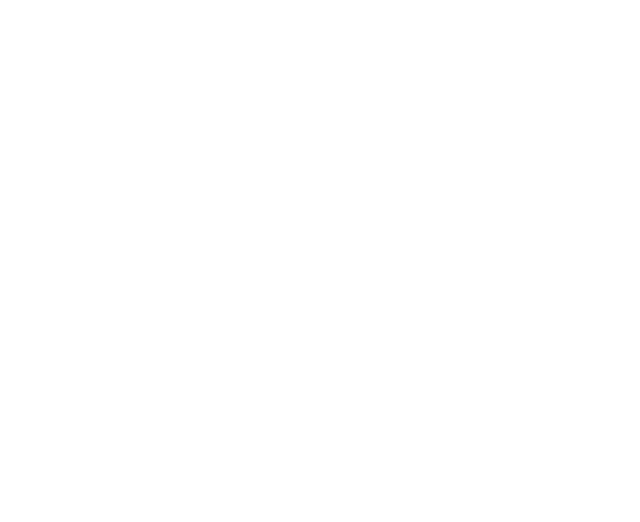
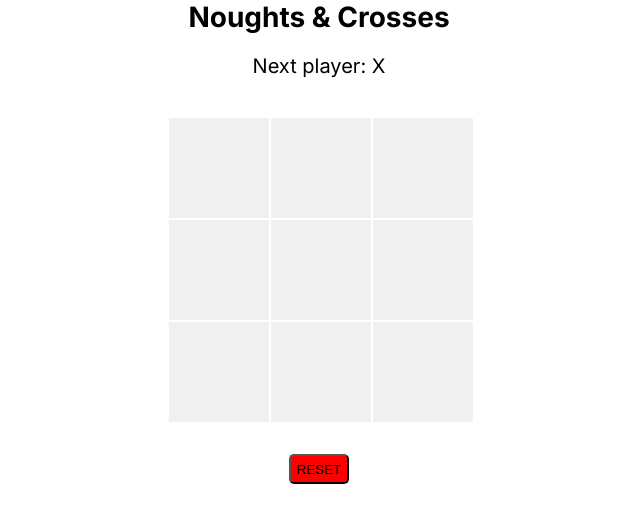
Before and after one commit to retcon1/house-of-games, a React (Create React App) app: page /noughts-and-crosses in a window 1280 px wide. Before the commit this address had no page. Shown: the top 522 px of the page, without its empty margins (321-961 px from the left). Built offline with nearby package versions, Linux system fonts and the light colour scheme.

Commit message:
feat: creates NoughtsAndCrosses game with basic styling

```diff
--- a/src/App.tsx
+++ b/src/App.tsx
@@ -1,7 +1,8 @@
 import "./styles/styles.scss";
 import { Calculator } from "./components/Calculator/Calculator";
 import { Route, Routes } from "react-router-dom";
-import Home from "./components/Home";
+import { Home } from "./components/Home";
+import { Game } from "./components/NoughtsAndCrosses/Game";
 
 function App() {
   return (
@@ -9,6 +10,7 @@
       <Routes>
         <Route path="/" element={<Home />} />
         <Route path="/calculator" element={<Calculator />} />
+        <Route path="/noughts-and-crosses" element={<Game />} />
       </Routes>
     </div>
   );
--- a/src/components/Home.tsx
+++ b/src/components/Home.tsx
@@ -1,19 +1,23 @@
-import React from "react";
 import { useNavigate } from "react-router-dom";
 
 export const Home = () => {
   const navigate = useNavigate();
+
   const calcNav = (e: any) => {
     e.preventDefault();
     navigate("/calculator");
+  };
+
+  const noughtsNav = (e: any) => {
+    e.preventDefault();
+    navigate("/noughts-and-crosses");
   };
 
   return (
     <div>
       <h4>House of Games</h4>
       <button onClick={calcNav}>Calculator</button>
+      <button onClick={noughtsNav}>Noughts & Crosses</button>
     </div>
   );
 };
-
-export default Home;
--- /dev/null
+++ b/src/components/NoughtsAndCrosses/Board.tsx
@@ -0,0 +1,32 @@
+import { Cell } from "./Cell";
+
+interface BoardProps {
+  board: string[];
+  onClick: (index: number) => void;
+}
+
+export const Board = ({ board, onClick }: BoardProps) => {
+  const renderCell = (index: number) => (
+    <Cell value={board[index]} onClick={() => onClick(index)} />
+  );
+
+  return (
+    <div className="board">
+      <>
+        {renderCell(0)}
+        {renderCell(1)}
+        {renderCell(2)}
+      </>
+      <>
+        {renderCell(3)}
+        {renderCell(4)}
+        {renderCell(5)}
+      </>
+      <>
+        {renderCell(6)}
+        {renderCell(7)}
+        {renderCell(8)}
+      </>
+    </div>
+  );
+};
--- /dev/null
+++ b/src/components/NoughtsAndCrosses/Cell.tsx
@@ -0,0 +1,14 @@
+interface CellProps {
+  value: string | null;
+  onClick: () => void;
+}
+
+export const Cell = ({ value, onClick }: CellProps) => {
+  return (
+    <div className="cell" onClick={onClick}>
+      {value}
+    </div>
+  );
+};
+
+export default Cell;
--- /dev/null
+++ b/src/components/NoughtsAndCrosses/Game.tsx
@@ -0,0 +1,64 @@
+import { useState } from "react";
+import { Board } from "./Board";
+
+export const Game = () => {
+  const [board, setBoard] = useState<string[]>(Array(9).fill(null));
+  const [xIsNext, setXIsNext] = useState<boolean>(true);
+
+  const cellClick = (index: number) => {
+    const newBoard = [...board];
+
+    // prevents duplicate clicks and checks for winner
+    if (newBoard[index] || calculateWinner(newBoard)) {
+      return;
+    }
+    newBoard[index] = xIsNext ? "X" : "O";
+    setBoard(newBoard);
+    setXIsNext(!xIsNext);
+  };
+
+  const resetClick = () => {
+    setBoard(Array(9).fill(null));
+    setXIsNext(true);
+  };
+
+  const winner = calculateWinner(board);
+  const status = winner
+    ? `Winner: ${winner}`
+    : `Next player: ${xIsNext ? "X" : "O"}`;
+
+  return (
+    <div className="noughts-and-crosses">
+      <h1>Noughts & Crosses</h1>
+      <div className="status">{status}</div>
+      <Board board={board} onClick={cellClick} />
+      <button onClick={resetClick}>RESET</button>
+    </div>
+  );
+};
+
+function calculateWinner(board: string[]): string | null {
+  // Logic to check for a winner
+
+  const winPatterns = [
+    [0, 1, 2],
+    [3, 4, 5],
+    [6, 7, 8],
+    [0, 3, 6],
+    [1, 4, 7],
+    [2, 5, 8],
+    [0, 4, 8],
+    [2, 4, 6],
+  ];
+
+  for (const [a, b, c] of winPatterns) {
+    if (board[a] && board[a] === board[b] && board[a] === board[c]) {
+      return board[a];
+    }
+  }
+
+  if (board.every((element) => element)) {
+    return "Draw!";
+  }
+  return null;
+}
--- a/src/styles/styles.scss
+++ b/src/styles/styles.scss
@@ -57,3 +57,58 @@
     }
   }
 }
+
+// TODO: stylise more, add animations to clicks
+
+.noughts-and-crosses {
+  display: flex;
+  flex-direction: column;
+  justify-content: center;
+  align-items: center;
+  h1 {
+    font-size: 28px;
+    margin-bottom: 20px;
+    text-align: center;
+  }
+
+  .status {
+    text-align: center;
+    font-size: 20px;
+    margin-bottom: 20px;
+  }
+
+  button {
+    display: flex;
+    justify-content: center;
+    align-items: center;
+    height: 30px;
+    width: 60px;
+    border-radius: 5px;
+    background-color: red;
+    margin-top: 2rem;
+  }
+
+  .board {
+    display: grid;
+    align-items: center;
+    justify-items: center;
+    grid-template-columns: repeat(3, 1fr);
+    grid-gap: 2px;
+    margin-top: 20px;
+    max-width: 300px;
+
+    .cell {
+      width: 100px;
+      height: 100px;
+      display: flex;
+      justify-content: center;
+      align-items: center;
+      font-size: 24px;
+      background-color: #f0f0f0;
+      cursor: pointer;
+      &:hover {
+        background-color: #e0e0e0;
+      }
+    }
+  }
+}
```
